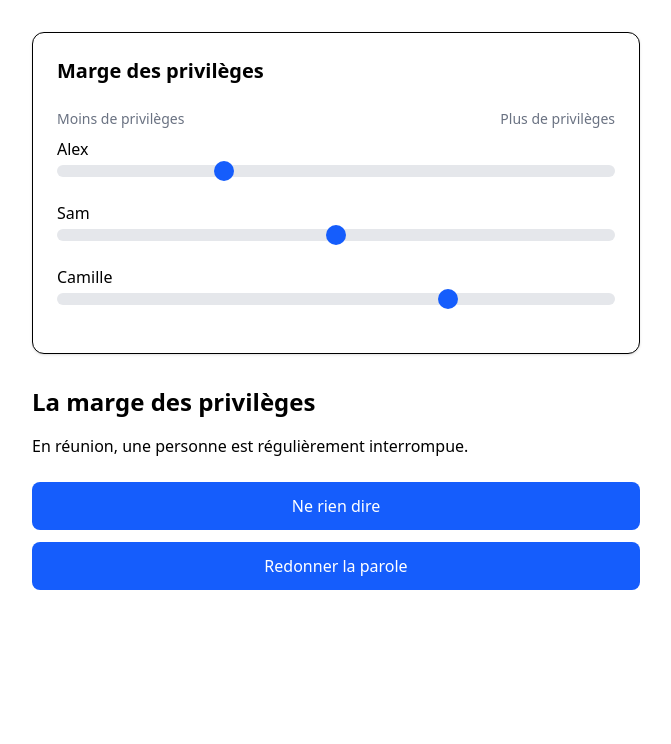
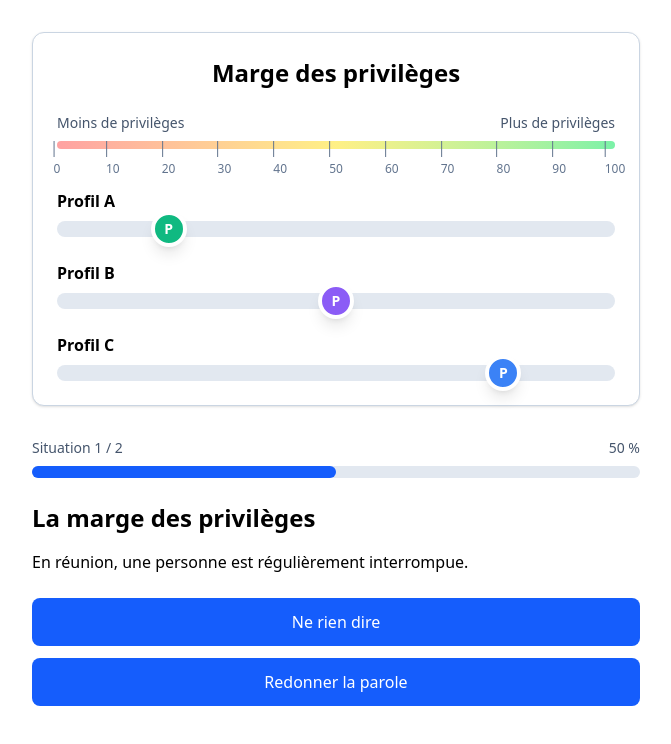
Before and after one commit to bupas860/mosaique, a React (Vite) app: page / in a window 1280 px wide. Both pictures are taken after a click on the button "Commencer". Shown: the top 744 px of the page, without its empty margins (304-975 px from the left). Built offline with nearby package versions, Linux system fonts and the light colour scheme.

Commit message:
feat(ui): improve privilege margin markers

```diff
--- a/src/components/PrivilegeMargin.tsx
+++ b/src/components/PrivilegeMargin.tsx
@@ -4,40 +4,68 @@ interface Props {
   characters: Character[];
 }
 
+const ticks = Array.from({ length: 11 }, (_, i) => i * 10);
+
 export default function PrivilegeMargin({ characters }: Props) {
   return (
-    <section className="mb-8 rounded-xl border bg-white p-6 shadow">
+    <section className="mb-8 rounded-xl border border-slate-300 bg-white p-6 shadow">
 
-      <h2 className="mb-6 text-xl font-bold">
+      <h2 className="mb-6 text-center text-2xl font-bold">
         Marge des privilèges
       </h2>
 
-      <div className="mb-2 flex justify-between text-sm text-gray-500">
+      <div className="mb-2 flex justify-between text-sm text-slate-600">
         <span>Moins de privilèges</span>
         <span>Plus de privilèges</span>
       </div>
 
+      <div className="relative mb-10">
+        <div className="h-2 rounded-full bg-gradient-to-r from-red-300 via-yellow-200 to-green-300" />
+
+        {ticks.map((tick) => (
+          <div
+            key={tick}
+            className="absolute top-0"
+            style={{
+              left: `${tick}%`,
+              transform: "translateX(-50%)",
+            }}
+          >
+            <div className="h-4 w-px bg-slate-500" />
+            <div className="mt-1 text-xs text-slate-500">
+              {tick}
+            </div>
+          </div>
+        ))}
+      </div>
+
+      <div className="space-y-6">
+
         {characters.map((character) => (
-        <div
-          key={character.id}
-          className="mb-6"
-        >
-          <div className="mb-1 font-medium">
+          <div key={character.id}>
+
+            <div className="mb-2 font-semibold">
               {character.name}
             </div>
 
-          <div className="relative h-3 rounded-full bg-gray-200">
+            <div className="relative h-4 rounded-full bg-slate-200">
 
               <div
-              className="absolute top-1/2 h-5 w-5 -translate-y-1/2 rounded-full bg-blue-600 transition-all duration-500"
+                className="absolute top-1/2 flex h-9 w-9 -translate-y-1/2 items-center justify-center rounded-full border-4 border-white text-sm font-bold text-white shadow-lg transition-all duration-700"
                 style={{
-                left: `calc(${character.position}% - 10px)`,
+                  left: `calc(${character.position}% - 18px)`,
+                  backgroundColor: character.color,
                 }}
-            />
+              >
+                {character.name.charAt(0).toUpperCase()}
+              </div>
 
             </div>
+
           </div>
         ))}
+
+      </div>
 
     </section>
   );
--- /dev/null
+++ b/src/components/ProgressBar.tsx
@@ -0,0 +1,24 @@
+interface Props {
+  current: number;
+  total: number;
+}
+
+export default function ProgressBar({ current, total }: Props) {
+  const percent = (current / total) * 100;
+
+  return (
+    <section className="mb-6">
+      <div className="mb-2 flex justify-between text-sm text-slate-600">
+        <span>Situation {current} / {total}</span>
+        <span>{Math.round(percent)} %</span>
+      </div>
+
+      <div className="h-3 rounded-full bg-slate-200">
+        <div
+          className="h-3 rounded-full bg-blue-600 transition-all duration-500"
+          style={{ width: `${percent}%` }}
+        />
+      </div>
+    </section>
+  );
+}
--- a/src/data/characters.ts
+++ b/src/data/characters.ts
@@ -3,17 +3,20 @@ import type { Character } from "../types/character";
 export const characters: Character[] = [
   {
     id: "alex",
-    name: "Alex",
-    position: 30,
+    name: "Profil A",
+    color: "#10b981",
+    position: 20,
   },
   {
     id: "sam",
-    name: "Sam",
+    name: "Profil B",
+    color: "#8b5cf6",
     position: 50,
   },
   {
     id: "camille",
-    name: "Camille",
-    position: 70,
+    name: "Profil C",
+    color: "#3b82f6",
+    position: 80,
   },
 ];
--- a/src/pages/GamePage.tsx
+++ b/src/pages/GamePage.tsx
@@ -3,6 +3,7 @@ import { useState } from "react";
 import SituationCard from "../components/SituationCard";
 import FeedbackCard from "../components/FeedbackCard";
 import PrivilegeMargin from "../components/PrivilegeMargin";
+import ProgressBar from "../components/ProgressBar";
 
 import { situations } from "../data/situations";
 import { characters as initialCharacters } from "../data/characters";
@@ -20,7 +21,6 @@ export default function GamePage({ onBackToHome }: Props) {
   const [phase, setPhase] = useState<Phase>("question");
   const [feedback, setFeedback] = useState("");
 
-  // Copie des personnages pour cette partie
   const [characters, setCharacters] = useState(() =>
     initialCharacters.map((character) => ({ ...character }))
   );
@@ -66,6 +66,11 @@ export default function GamePage({ onBackToHome }: Props) {
 
         <PrivilegeMargin characters={characters} />
 
+        <ProgressBar
+          current={situations.length}
+          total={situations.length}
+        />
+
         <h1 className="text-4xl font-bold">
           Fin de la partie
         </h1>
@@ -90,6 +95,11 @@ export default function GamePage({ onBackToHome }: Props) {
 
       <PrivilegeMargin characters={characters} />
 
+      <ProgressBar
+        current={currentIndex + 1}
+        total={situations.length}
+      />
+
       {phase === "question" && (
         <SituationCard
           situation={situation}
--- a/src/types/character.ts
+++ b/src/types/character.ts
@@ -1,5 +1,6 @@
 export interface Character {
   id: string;
   name: string;
+  color: string;
   position: number;
 }
```
Lines whose indentation alone changed are shown as unchanged.
